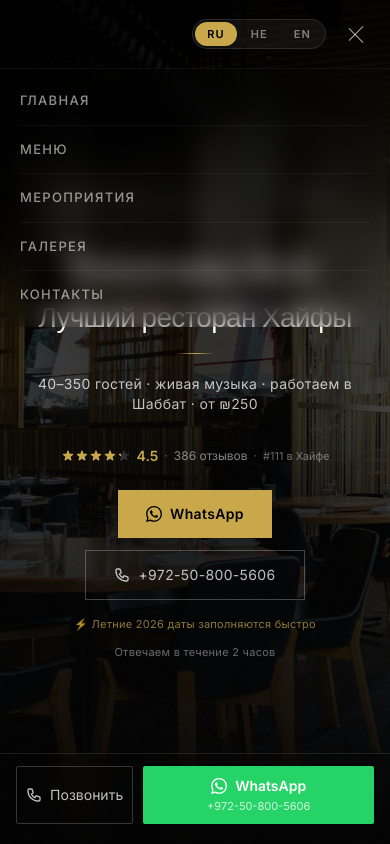
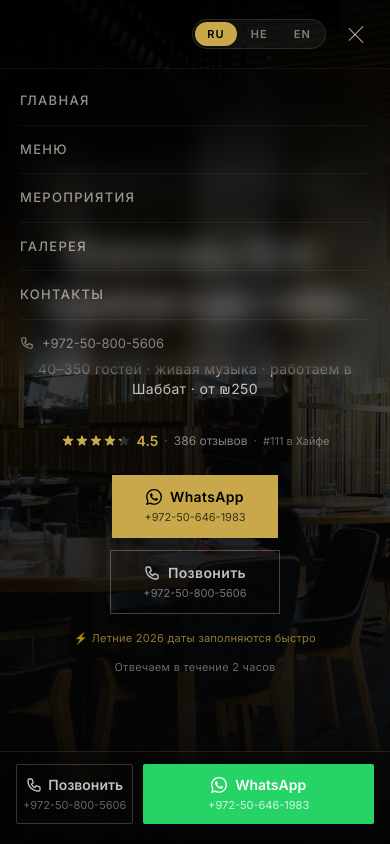
Before and after one commit to ediftw17/panorama-style-website, a Next.js app: page / in a window 390 px wide. Both pictures are taken after a click on the button "Toggle menu". Shown: the top 844 px of the page. Built offline with nearby package versions, Linux system fonts and the light colour scheme.

Commit message:
Fix button numbers, transparent card borders, phone in mobile nav

```diff
--- a/components/EventsCTA.tsx
+++ b/components/EventsCTA.tsx
@@ -47,7 +47,7 @@ export default function EventsCTA() {
       <div className="max-w-7xl mx-auto">
 
         {/* Full-width header */}
-        <div className="mb-12 pb-10 border-b border-white/8">
+        <div className="mb-12">
           <h2 className="reveal font-playfair text-4xl md:text-5xl font-bold text-gold mb-4">
             {t.title}
           </h2>
@@ -60,7 +60,7 @@ export default function EventsCTA() {
         <div className="grid lg:grid-cols-2 gap-8 items-stretch">
 
           {/* Left: details */}
-          <div className="flex flex-col bg-white/[0.02] border border-white/8 rounded-xl p-8">
+          <div className="flex flex-col border border-white/[0.06] rounded-xl p-8">
             {/* Badges */}
             <div className="flex flex-wrap gap-4 mb-8">
               <div className="bg-gold/10 border border-gold/30 rounded-sm px-4 py-2">
@@ -104,7 +104,7 @@ export default function EventsCTA() {
           </div>
 
           {/* Right: event types + note + CTAs */}
-          <div className="flex flex-col bg-white/[0.02] border border-white/8 rounded-xl p-8">
+          <div className="flex flex-col border border-white/[0.06] rounded-xl p-8">
             <h3 className="text-gold/80 text-xs uppercase tracking-widest font-sans mb-5">
               {lang === 'he' ? 'סוגי אירועים' : lang === 'en' ? 'Event types' : 'Типы мероприятий'}
             </h3>
--- a/components/Hero.tsx
+++ b/components/Hero.tsx
@@ -3,7 +3,7 @@
 import { useEffect, useRef, useState } from 'react'
 import { useLang } from '@/lib/LanguageContext'
 import { content } from '@/lib/content'
-import { waUrl, WA_PHONE_DISPLAY, WA_PHONE_TEL, MAPS_URL } from '@/lib/wa'
+import { waUrl, WA_DISPLAY, WA_PHONE_DISPLAY, WA_PHONE_TEL, MAPS_URL } from '@/lib/wa'
 
 export default function Hero() {
   const { lang } = useLang()
@@ -112,21 +112,27 @@ export default function Hero() {
             href={waUrl(lang)}
             target="_blank"
             rel="noopener noreferrer"
-            className="inline-flex items-center gap-2 bg-gold text-black text-sm font-semibold px-7 py-3.5 tracking-wide hover:bg-gold/90 transition-all hover:-translate-y-px"
+            className="inline-flex flex-col items-center justify-center gap-0.5 bg-gold text-black px-8 py-3 hover:bg-gold/90 transition-all hover:-translate-y-px"
           >
+            <span className="flex items-center gap-2 text-sm font-semibold tracking-wide">
               <svg className="w-4 h-4" fill="currentColor" viewBox="0 0 24 24">
                 <path d="M17.472 14.382c-.297-.149-1.758-.867-2.03-.967-.273-.099-.471-.148-.67.15-.197.297-.767.966-.94 1.164-.173.199-.347.223-.644.075-.297-.15-1.255-.463-2.39-1.475-.883-.788-1.48-1.761-1.653-2.059-.173-.297-.018-.458.13-.606.134-.133.298-.347.446-.52.149-.174.198-.298.298-.497.099-.198.05-.371-.025-.52-.075-.149-.669-1.612-.916-2.207-.242-.579-.487-.5-.669-.51-.173-.008-.371-.01-.57-.01-.198 0-.52.074-.792.372-.272.297-1.04 1.016-1.04 2.479 0 1.462 1.065 2.875 1.213 3.074.149.198 2.096 3.2 5.077 4.487.709.306 1.262.489 1.694.625.712.227 1.36.195 1.871.118.571-.085 1.758-.719 2.006-1.413.248-.694.248-1.289.173-1.413-.074-.124-.272-.198-.57-.347m-5.421 7.403h-.004a9.87 9.87 0 01-5.031-1.378l-.361-.214-3.741.982.998-3.648-.235-.374a9.86 9.86 0 01-1.51-5.26c.001-5.45 4.436-9.884 9.888-9.884 2.64 0 5.122 1.03 6.988 2.898a9.825 9.825 0 012.893 6.994c-.003 5.45-4.437 9.884-9.885 9.884m8.413-18.297A11.815 11.815 0 0012.05 0C5.495 0 .16 5.335.157 11.892c0 2.096.547 4.142 1.588 5.945L.057 24l6.305-1.654a11.882 11.882 0 005.683 1.448h.005c6.554 0 11.89-5.335 11.893-11.893a11.821 11.821 0 00-3.48-8.413z" />
               </svg>
-            {t.hero.ctaPrimary}
+              WhatsApp
+            </span>
+            <span className="text-[11px] font-normal opacity-70">{WA_DISPLAY}</span>
           </a>
           <a
             href={`tel:${WA_PHONE_TEL}`}
-            className="inline-flex items-center gap-2 border border-white/25 text-white/75 text-sm px-7 py-3.5 tracking-wide hover:border-white/50 hover:text-white transition-all"
+            className="inline-flex flex-col items-center justify-center gap-0.5 border border-white/25 text-white/75 px-8 py-3 hover:border-white/50 hover:text-white transition-all"
           >
+            <span className="flex items-center gap-2 text-sm font-semibold tracking-wide">
               <svg className="w-4 h-4" fill="none" stroke="currentColor" viewBox="0 0 24 24">
                 <path strokeLinecap="round" strokeLinejoin="round" strokeWidth={2} d="M3 5a2 2 0 012-2h3.28a1 1 0 01.948.684l1.498 4.493a1 1 0 01-.502 1.21l-2.257 1.13a11.042 11.042 0 005.516 5.516l1.13-2.257a1 1 0 011.21-.502l4.493 1.498a1 1 0 01.684.949V19a2 2 0 01-2 2h-1C9.716 21 3 14.284 3 6V5z" />
               </svg>
-            {WA_PHONE_DISPLAY}
+              {lang === 'he' ? 'התקשר' : lang === 'en' ? 'Call' : 'Позвонить'}
+            </span>
+            <span className="text-[11px] font-normal opacity-60">{WA_PHONE_DISPLAY}</span>
           </a>
         </div>
 
--- a/components/Nav.tsx
+++ b/components/Nav.tsx
@@ -136,6 +136,15 @@ export default function Nav() {
               {link.label}
             </Link>
           ))}
+          <a
+            href={`tel:${WA_PHONE_TEL}`}
+            className="flex items-center gap-2 py-3.5 text-cream/50 hover:text-gold text-[13px] font-sans transition-colors"
+          >
+            <svg className="w-3.5 h-3.5" fill="none" stroke="currentColor" viewBox="0 0 24 24">
+              <path strokeLinecap="round" strokeLinejoin="round" strokeWidth={2} d="M3 5a2 2 0 012-2h3.28a1 1 0 01.948.684l1.498 4.493a1 1 0 01-.502 1.21l-2.257 1.13a11.042 11.042 0 005.516 5.516l1.13-2.257a1 1 0 011.21-.502l4.493 1.498a1 1 0 01.684.949V19a2 2 0 01-2 2h-1C9.716 21 3 14.284 3 6V5z" />
+            </svg>
+            {WA_PHONE_DISPLAY}
+          </a>
         </div>
       </div>
     </nav>
--- a/components/StickyContactBar.tsx
+++ b/components/StickyContactBar.tsx
@@ -1,7 +1,7 @@
 'use client'
 
 import { useLang } from '@/lib/LanguageContext'
-import { waUrl, WA_PHONE_TEL, WA_PHONE_DISPLAY } from '@/lib/wa'
+import { waUrl, WA_DISPLAY, WA_PHONE_TEL, WA_PHONE_DISPLAY } from '@/lib/wa'
 
 const WaIcon = () => (
   <svg className="w-4 h-4" fill="currentColor" viewBox="0 0 24 24">
@@ -26,10 +26,13 @@ export default function StickyContactBar() {
         <div className="flex gap-2.5 mb-2">
           <a
             href={`tel:${WA_PHONE_TEL}`}
-            className="flex-1 flex items-center justify-center gap-2 border border-white/20 text-white/75 text-sm font-sans py-3 rounded-sm hover:border-white/40 transition-colors"
+            className="flex-1 flex flex-col items-center justify-center gap-0.5 border border-white/20 text-white/75 py-2.5 rounded-sm hover:border-white/40 transition-colors"
           >
-            <PhoneIcon />
-            {callLabel}
+            <div className="flex items-center gap-1.5 text-sm font-sans font-semibold">
+              <PhoneIcon />
+              {callLabel}
+            </div>
+            <span className="text-[11px] font-normal opacity-50">{WA_PHONE_DISPLAY}</span>
           </a>
           <a
             href={waUrl(lang)}
@@ -41,7 +44,7 @@ export default function StickyContactBar() {
               <WaIcon />
               WhatsApp
             </div>
-            <span className="text-[11px] font-normal opacity-80 mt-0.5">{WA_PHONE_DISPLAY}</span>
+            <span className="text-[11px] font-normal opacity-80 mt-0.5">{WA_DISPLAY}</span>
           </a>
         </div>
       </div>
--- a/lib/wa.ts
+++ b/lib/wa.ts
@@ -1,6 +1,7 @@
 export const WA_NUMBER = '972506461983'
-export const WA_PHONE_DISPLAY = '+972-50-800-5606'
-export const WA_PHONE_TEL = '+972508005606'
+export const WA_DISPLAY = '+972-50-646-1983'   // WhatsApp number (displayed)
+export const WA_PHONE_DISPLAY = '+972-50-800-5606'  // Phone number (displayed)
+export const WA_PHONE_TEL = '+972508005606'          // Phone number (tel: link)
 
 export const MAPS_URL = 'https://www.google.com/maps/place/Panorama+Style/@32.8122121,35.0657001,17z/data=!4m6!3m5!1s0x151db15f4046c0e1:0xed6458322d423dae!8m2!3d32.8122121!4d35.0657001'
 export const WAZE_URL = 'https://waze.com/ul?q=Panorama+Style+Restaurant+Haifa&ll=32.8122121,35.0657001&navigate=yes'
```
Lines whose indentation alone changed are shown as unchanged.
